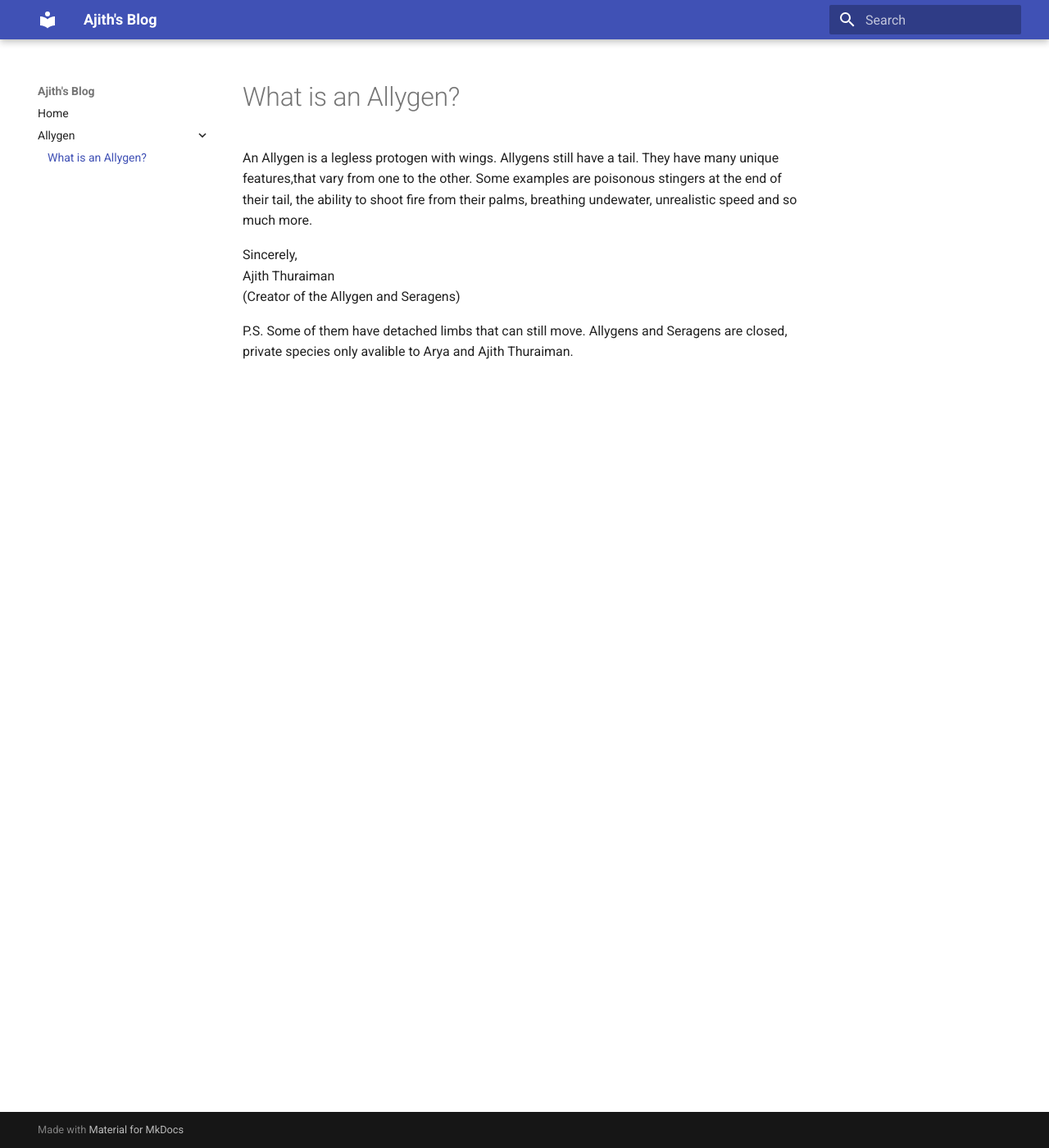
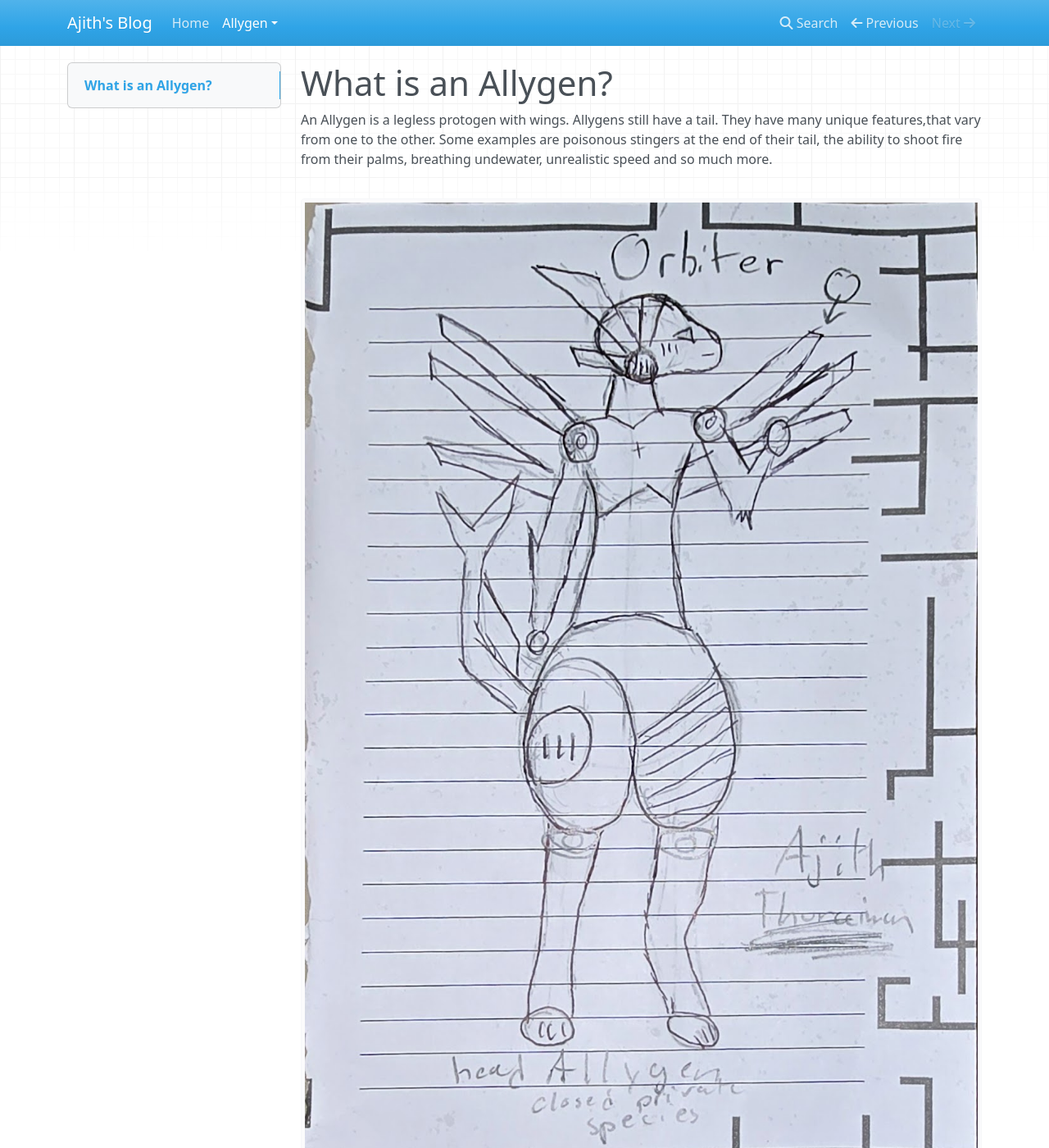
Before and after one commit to phoneixharu17/my-blog, an MkDocs documentation site: the page built from docs/allygen/introducing-allygen.md, in a window 1280 px wide and 1400 px high. Shown: the whole window at 82% size. Built offline with MkDocs 1.6.1, drawn with Linux system fonts in a browser that asks for light colours; nearby versions of some CDN libraries; some of the changed text lies outside the part shown.

Commit message:
Adding imaged

```diff
--- a/docs/allygen/introducing-allygen.md
+++ b/docs/allygen/introducing-allygen.md
@@ -5,6 +5,9 @@ Allygens still have a tail.
 They have many unique features,that vary from one to the other.
 Some examples are poisonous stingers at the end of their tail, the ability to shoot fire from their palms, breathing undewater, unrealistic speed and so much more.
 
+![Orbiter](allgen-orbiter.jpg)
+![Predator](./allygen-predator.jpg)
+
 Sincerely,<br/>
 Ajith Thuraiman<br/>
 (Creator of the Allygen and Seragens)<br/>
--- a/mkdocs.yml
+++ b/mkdocs.yml
@@ -1,3 +1,3 @@
 site_name: Ajith's Blog
 theme:
-  name: material
+  name: mkdocs
```
Also changed, not shown: docs/allygen/allgen-orbiter.jpg (added), docs/allygen/allygen-predator.jpg (added), 1 other file.
